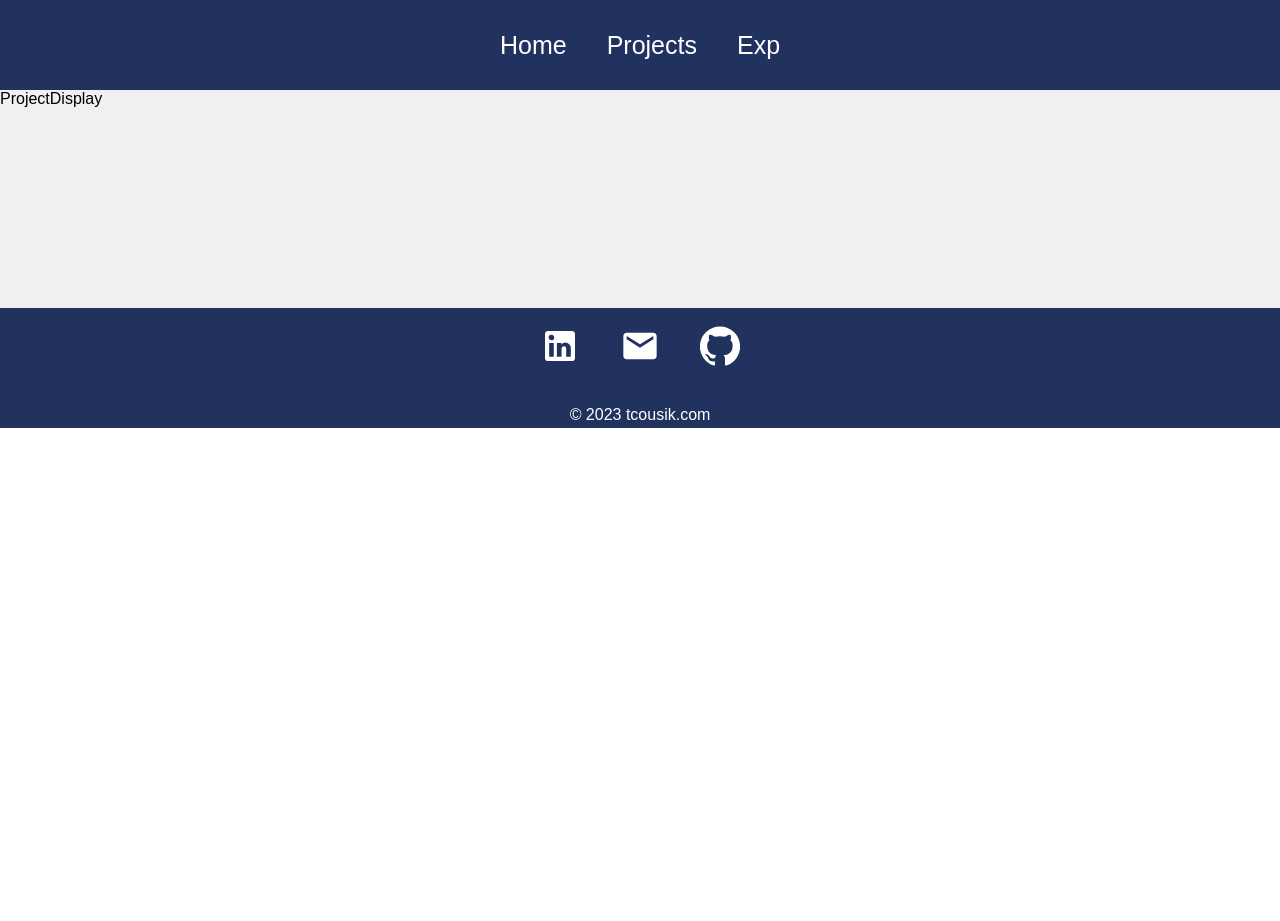
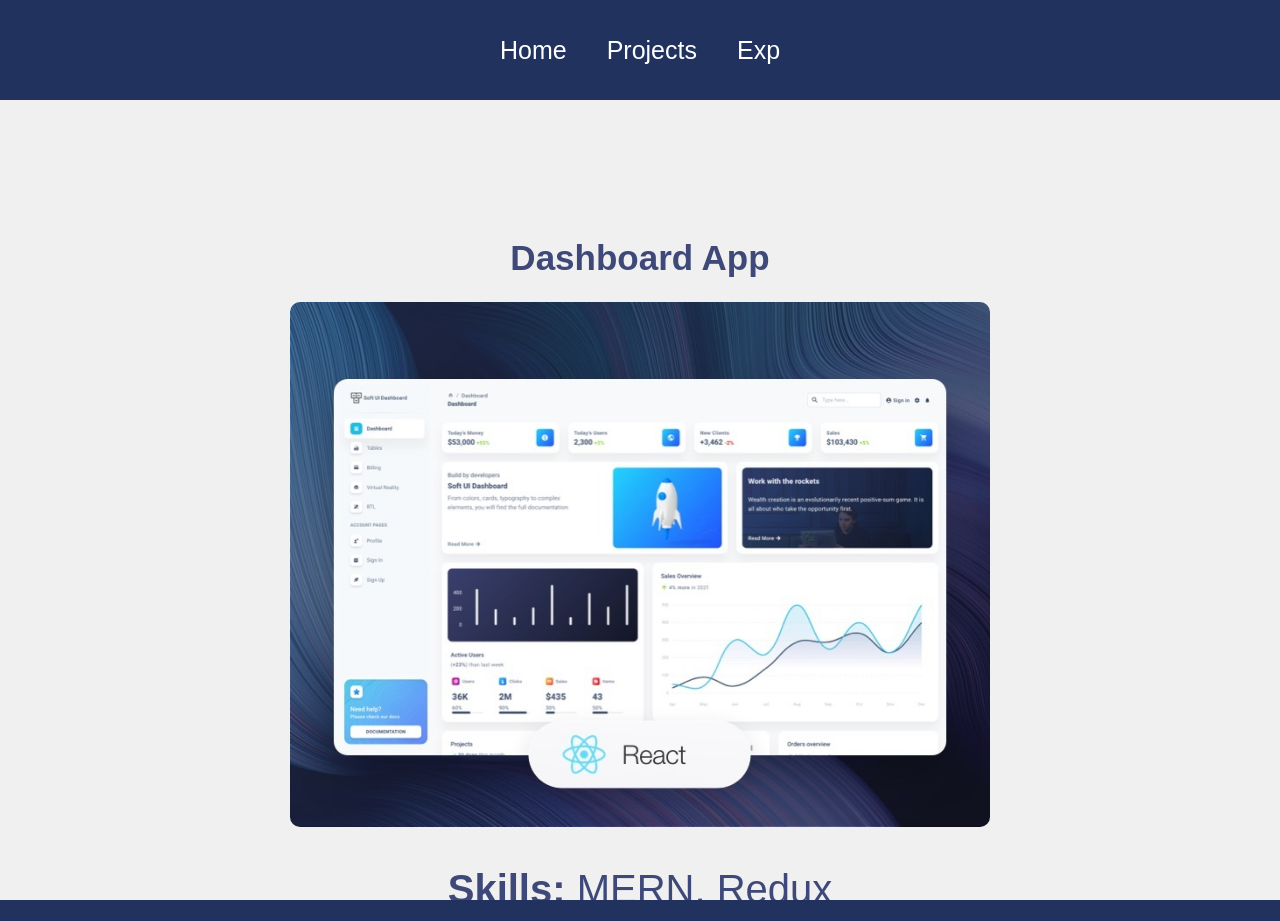
Before and after one commit to tcousik/Portfolio, a React (Create React App) app: page /projects/1 in a window 1280 px wide. Shown: the top 921 px of the page. Before the commit the page ends 800 px from the top, so only its background shows below. Built offline with nearby package versions, Linux system fonts and the light colour scheme.

Commit message:
indiv projs

```diff
--- a/src/ProjectList.jsx
+++ b/src/ProjectList.jsx
@@ -4,10 +4,12 @@ import dash from './assets/dash.jpg'
 export const projectList = [
     {
         name: "E-commerce App",
-        image: ecom
+        image: ecom,
+        skills: "React"
     },
     {
         name: "Dashboard App",
-        image: dash
+        image: dash,
+        skills: "MERN, Redux"
     }
 ]
--- a/src/components/ProjectItem.js
+++ b/src/components/ProjectItem.js
@@ -1,8 +1,13 @@
 import React from 'react'
+import { useNavigate } from 'react-router-dom'
 
-const ProjectItem = ({ image, name }) => {
+const ProjectItem = ({ image, name, id }) => {
+    const navigate = useNavigate();
+
     return (
-        <div className='projectItem'>
+        <div
+            className='projectItem'
+            onClick={() => { navigate("/projects/" + id) }}>
             <div style={{ backgroundImage: `url(${image})` }} className='bgImage' />
             <h1>{name}</h1>
         </div>
--- a/src/pages/ProjectDisplay.js
+++ b/src/pages/ProjectDisplay.js
@@ -1,13 +1,20 @@
 import React from 'react'
 import GitHubIcon from '@material-ui/icons/GitHub';
 import { useParams } from 'react-router-dom'
+import { projectList } from '../ProjectList';
+import "../styles/ProjectDisplay.css"
 
 const ProjectDisplay = () => {
     const { id } = useParams();
-
+    const project = projectList[id];
 
     return (
-        <div>ProjectDisplay</div>
+        <div className='project'>
+            <h1 className='header'>{project.name}</h1>
+            <img src={project.image} />
+            <p><b>Skills:</b> {project.skills}</p>
+            <GitHubIcon />
+        </div>
     )
 }
 
--- a/src/pages/Projects.js
+++ b/src/pages/Projects.js
@@ -8,8 +8,8 @@ const Projects = () => {
     return (
         <div className='projects'>
             <div className='projectList'>
-                {projectList.map((project) => {
-                    return <ProjectItem name={project.name} image={project.image} />
+                {projectList.map((project, index) => {
+                    return <ProjectItem id={index} name={project.name} image={project.image} />
                 })}
             </div>
         </div>
--- a/src/styles/Footer.css
+++ b/src/styles/Footer.css
@@ -1,6 +1,6 @@
 .footer {
     width: 100%;
-    height: 110px;
+    height: 120px;
     background: #21325e;
     display: flex;
     justify-content: center;
--- a/src/styles/Navbar.css
+++ b/src/styles/Navbar.css
@@ -1,7 +1,8 @@
 .navbar {
     width: 100%;
-    height: 90px;
+    height: 100px;
     background: #21325e;
+    position: fixed;
 }
 
 .links {
--- /dev/null
+++ b/src/styles/ProjectDisplay.css
@@ -0,0 +1,33 @@
+.project {
+    width: 100%;
+    height: calc(100vh - 100px);
+    display: flex;
+    justify-content: center;
+    align-items: center;
+    flex-direction: column;
+}
+
+.project h1 {
+    margin-top: 50px;
+    color: #3e497a;
+    font-size: 35px;
+}
+
+.project img {
+    width: 700px;
+    border-radius: 10px;
+}
+
+.project p {
+    font-size: 40px;
+    color: #3e497a;
+}
+
+.project svg {
+    font-size: 60px;
+    color: #3e497a;
+}
+
+.header {
+    padding-top: 500px;
+}
```
